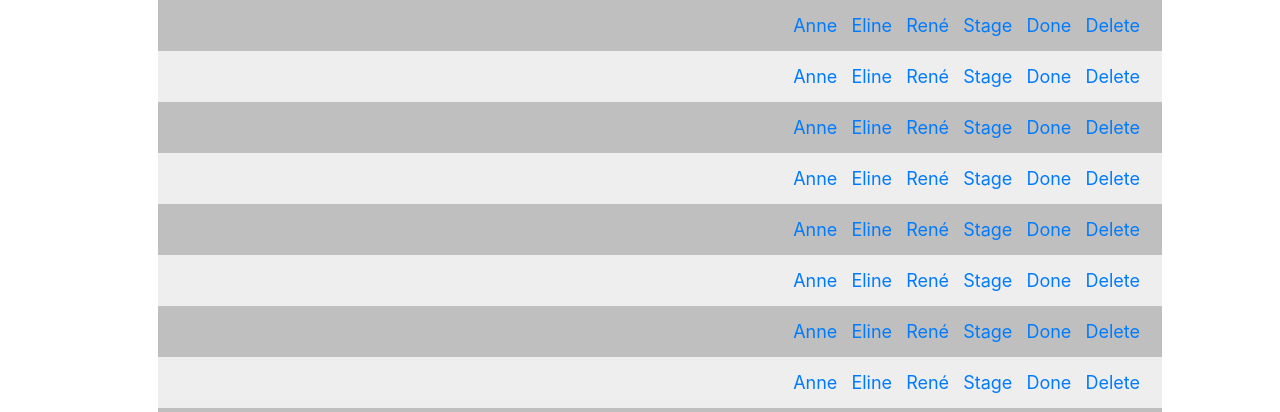
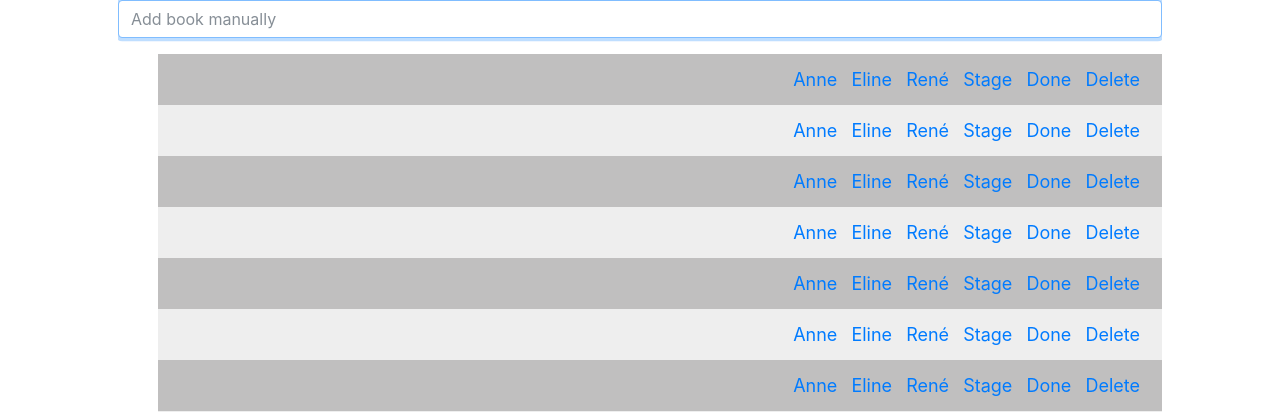
Before and after one commit to annemarijn/bookstodo, a Flask app: page / in a window 1280 px wide. Shown: the part 119-531 px from the top of the page. Run offline with Flask 2, Linux system fonts and the light colour scheme; data comes from the database, SQL or seed files in the repository; some libraries are stand-ins or nearby versions.

Commit message:
trying to add manual add

```diff
--- a/application.py
+++ b/application.py
@@ -37,6 +37,15 @@ def index():
 
 #   return redirect("/")
 
+# Adding books manually
+@app.route("/add")
+def add():
+    if request.method == "POST":
+        boekje = request.form.get("boekje")
+
+        db.execute("INSERT INTO books (BOOKINFO) VALUES (:boekje)", boekje=boekje)
+
+    return redirect("/")
 
 # Removing books from the to-do list
 @app.route("/done")
--- a/templates/index.html
+++ b/templates/index.html
@@ -20,6 +20,12 @@
 </div>
 
 <div class="main">
+    <form action="/add" method="post">
+        <div class="form-group">
+            <input autocomplete="off" autofocus class="form-control" name="boekje" placeholder="Add book manually" type="text"/>
+        </div>
+    </form>
+
     <ul id="booklist" style="list-style-type:none">
 
         {% for todobook in todobooks %}
```
